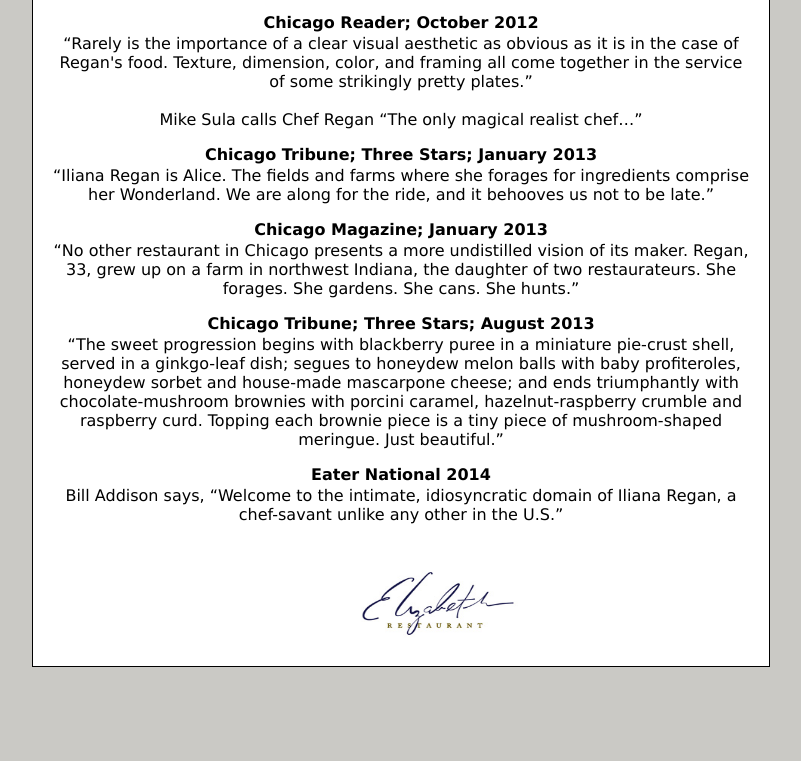
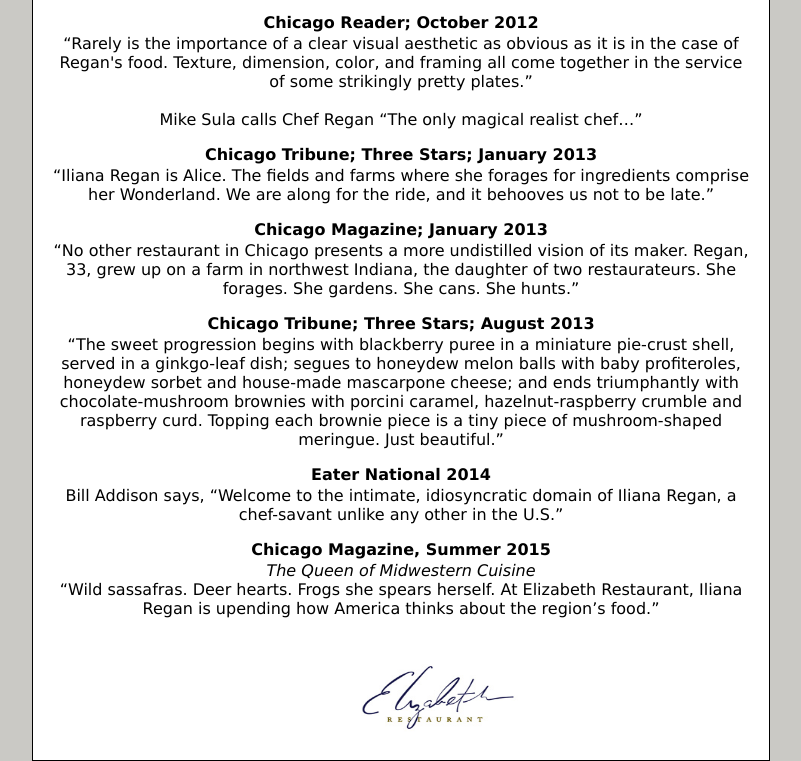
Before and after one commit to jjlueck-tock/elizabeth-restaurant, a website: page public/press.html in a window 1280 px wide. Shown: the part 840-1601 px from the top of the page, without its empty margins (239-1040 px from the left). Before the commit the page ends 1507 px from the top, so only its background shows below. Drawn offline with nearby package versions, Linux system fonts and the light colour scheme; files that its build step writes are made by us from their sources.

Commit message:
Updated the press page with one more snippet.

```diff
--- a/public/press.html
+++ b/public/press.html
@@ -175,6 +175,15 @@
                     idiosyncratic domain of Iliana Regan, a
                     chef-savant unlike any other in the U.S.&rdquo;
                   </p>
+
+                  <h1>Chicago Magazine, Summer 2015</h1>
+                  <p>
+                    <i>The Queen of Midwestern Cuisine</i></br>
+                    &ldquo;Wild sassafras. Deer hearts. Frogs she
+                    spears herself. At Elizabeth Restaurant, Iliana
+                    Regan is upending how America thinks about the
+                    region’s food.&rdquo;
+                  </p>
                 </div>
               </div>
             </div>
```
